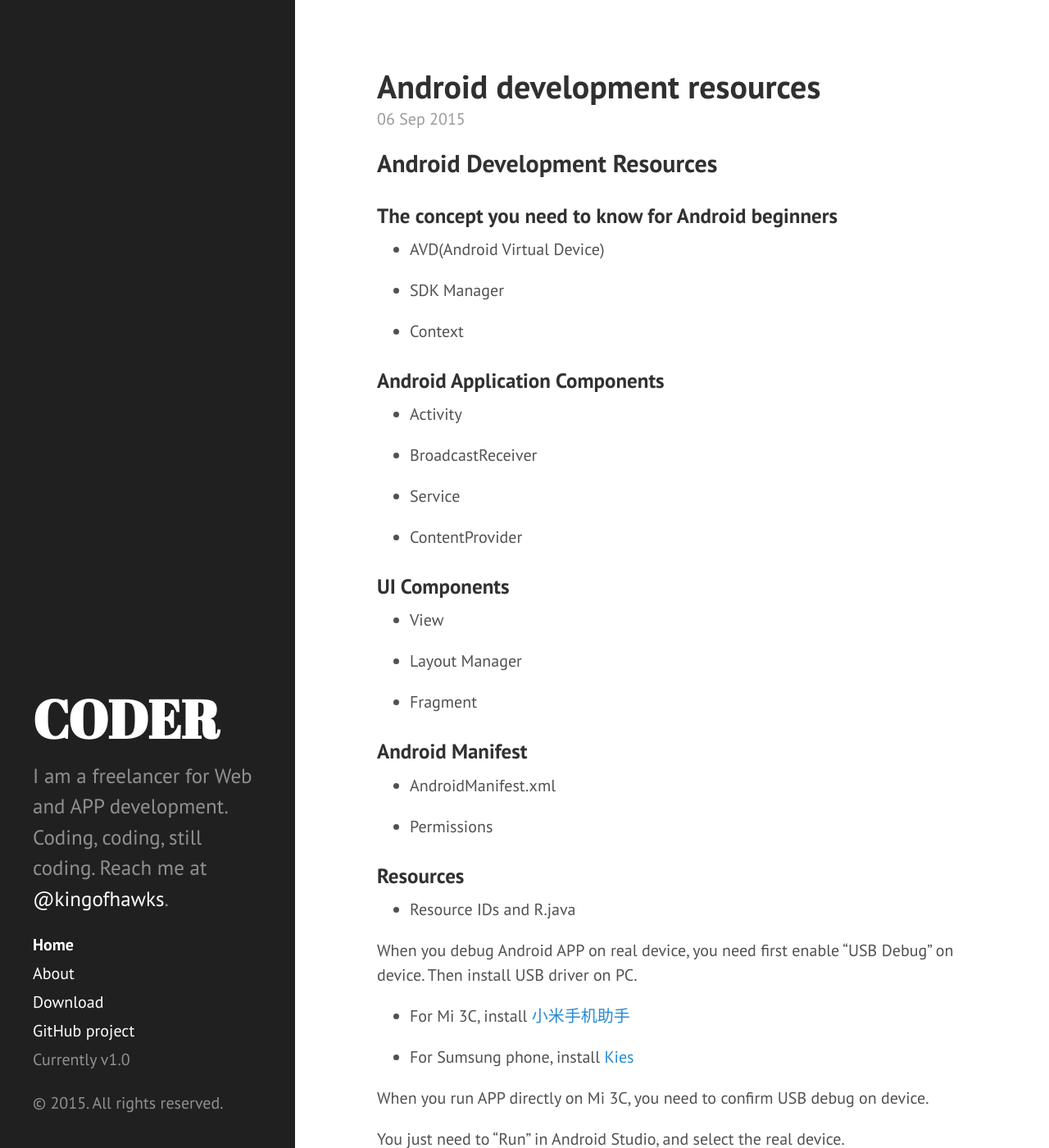
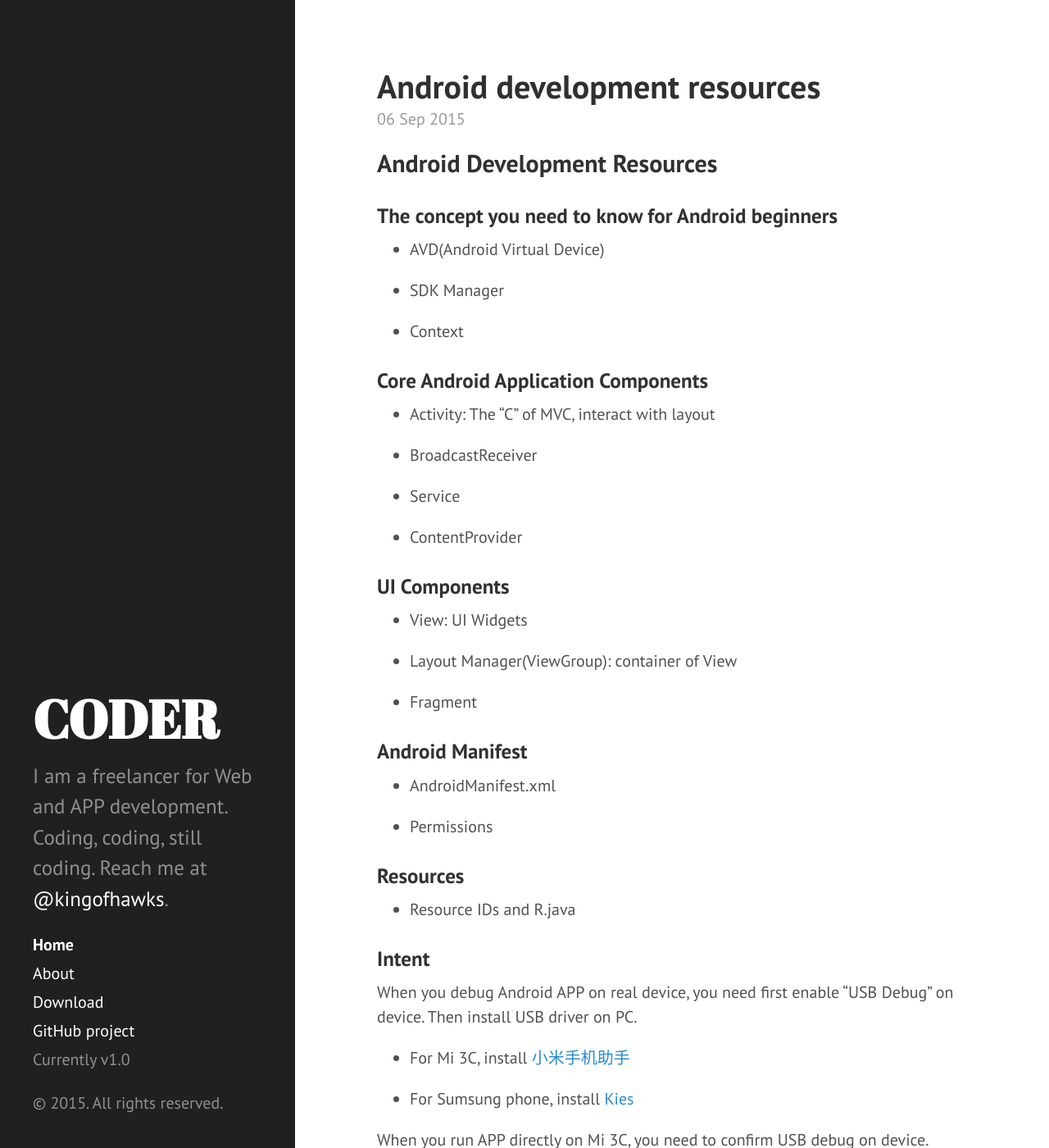
Before and after one commit to kingofhawks/kingofhawks.github.io, a Jekyll site: the page built from index.html, in a window 1280 px wide and 1400 px high. Shown: the whole window at 82% size. Built offline with Jekyll 4.4.1, drawn with Linux system fonts in a browser that asks for light colours; Markdown is read by kramdown in place of the engine named in the settings; the list of posts is cut into pages by our own code.

Commit message:
update android intent

```diff
--- a/_posts/2015-09-06-Android Development Resources.md
+++ b/_posts/2015-09-06-Android Development Resources.md
@@ -10,9 +10,9 @@
 * Context
 
 
-### Android Application Components
+### Core Android Application Components
 
-* Activity
+* Activity: The "C" of MVC, interact with layout
 
 * BroadcastReceiver
 
@@ -23,9 +23,9 @@
 
 ### UI Components
 
-* View
+* View: UI Widgets
 
-* Layout Manager
+* Layout Manager(ViewGroup): container of View
 
 * Fragment
 
@@ -40,6 +40,10 @@
 ### Resources
 
 * Resource IDs and R.java
+
+
+### Intent
+
 
 
 When you debug Android APP on real device, you need first enable "USB Debug" on device. Then install USB driver on PC.
```
